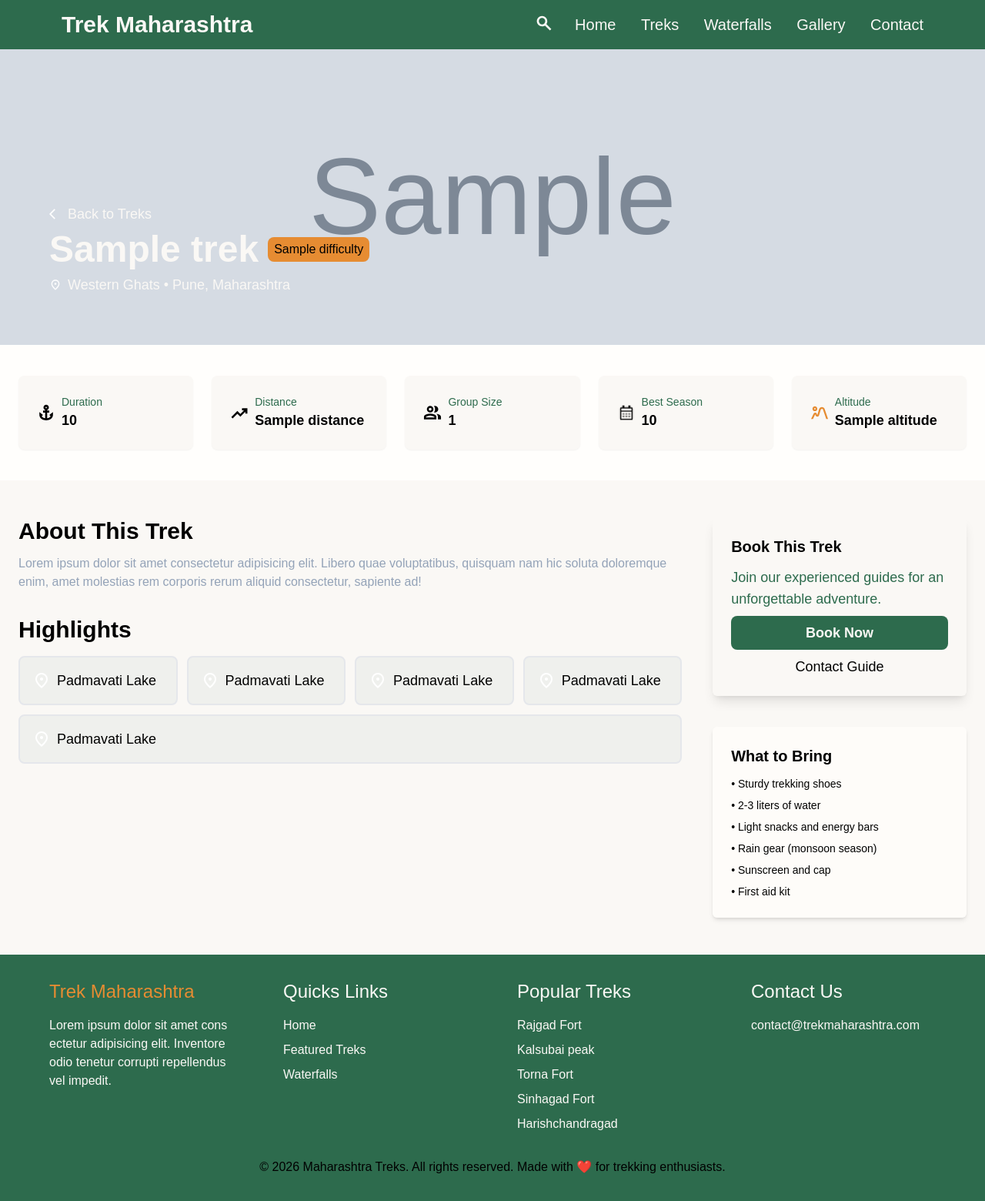
After one commit to MayankPrajapat615/Trek_Maharastra, a Flask app: template templates/trek_details.html in a window 1280 px wide. The commit adds this page. Shown: the whole page at 77% size. Run offline with Flask 3, Linux system fonts and the light colour scheme; the template is opened without the code that fills it: most values are stand-ins (such as "Sample title", 1, 10 or a date in 2020); grey boxes marked "Sample" are stand-in pictures; some web fonts are replaced.

Commit message:
created TREK detail page and waterfalls page

```diff
--- a/app.py
+++ b/app.py
@@ -125,6 +125,100 @@ treks = [
     }
 ]
 
+waterfalls = [
+    {
+        "title": "Devkund Waterfall",
+        "slug": "devkund-waterfall",
+        "difficulty": "Easy",
+        "height": "80 ft",
+        "image": "devkund-waterfall.jpg",
+        "BTTVisit": "June-September",
+        "description": "Crystal clear turquoise pool surrounded by lush greenery, perfect for monsoon photography and nature lovers."
+    },
+    {
+        "title": "Kune Waterfall",
+        "slug": "kune-waterfall",
+        "difficulty": "Easy",
+        "height": "200 ft",
+        "image": "kune.webp",
+        "BTTVisit": "June-October",
+        "description": "Three-tiered cascade near Lonavala visible from highway, stunning views during monsoon season with easy accessibility."
+    },
+    {
+        "title": "Lingmala Waterfall",
+        "slug": "lingmala-waterfall",
+        "difficulty": "Easy",
+        "height": "500 ft",
+        "image": "lingmala.webp",
+        "BTTVisit": "June-September",
+        "description": "Mahabaleshwar's tallest waterfall plunging into Venna Valley, spectacular monsoon views with misty surroundings and rainbows."
+    },
+    {
+        "title": "Thoseghar Waterfall",
+        "slug": "thoseghar-waterfall",
+        "difficulty": "Easy",
+        "height": "500 ft",
+        "image": "thoseghar.webp",
+        "BTTVisit": "June-October",
+        "description": "Series of waterfalls near Satara with breathtaking valley views, monsoon paradise for photographers and adventure seekers."
+    },
+    {
+        "title": "Randha Waterfall",
+        "slug": "randha-waterfall",
+        "difficulty": "Moderate",
+        "height": "170 ft",
+        "image": "randha.webp",
+        "BTTVisit": "July-September",
+        "description": "Bhandardara's powerful cascade formed by Pravara River, spectacular force during monsoon with surrounding mountain scenery."
+    },
+    {
+        "title": "Dabhosa Waterfall",
+        "slug": "dabhosa-waterfall",
+        "difficulty": "Moderate",
+        "height": "300 ft",
+        "image": "dabhosa-waterfall.jpg",
+        "BTTVisit": "June-September",
+        "description": "Majestic waterfall in Jawhar requiring short trek through dense forest, rewarding with pristine pool and natural beauty."
+    },
+    {
+        "title": "Someshwar Waterfall",
+        "slug": "someshwar-waterfall",
+        "difficulty": "Easy",
+        "height": "50 ft",
+        "image": "someshwar.webp",
+        "BTTVisit": "June-October",
+        "description": "Cascading beauty near Bhayandar with ancient Someshwar temple, peaceful spot for picnics and spiritual connection."
+    },
+    {
+        "title": "Zenith Waterfall",
+        "slug": "zenith-waterfall",
+        "difficulty": "Moderate",
+        "height": "300 ft",
+        "image": "zenith.webp",
+        "BTTVisit": "June-September",
+        "description": "Hidden gem near Khopoli requiring moderate trek, serene atmosphere with crystal clear water and lush surroundings."
+    },
+    {
+        "title": "Kalmandavi Waterfall",
+        "slug": "kalmandavi-waterfall",
+        "difficulty": "Moderate",
+        "height": "720 ft",
+        "image": "kalmandavi-waterfall.jpg",
+        "BTTVisit": "October-June",
+        "description": "Maharashtra's tallest waterfall in Bhandardara region, spectacular views during post-monsoon season with scenic trekking route."
+    },
+    {
+        "title": "Pandavkada Waterfall",
+        "slug": "pandavkada-waterfall",
+        "difficulty": "Moderate",
+        "height": "107 ft",
+        "image": "pandavkada.webp",
+        "BTTVisit": "July-September",
+        "description": "Beautiful falls near Kharghar with mythological significance, popular monsoon destination with easy accessibility from Mumbai."
+    }
+]
+
+
 @app.route('/')
 def home():
     return render_template('home.html')
@@ -134,6 +228,17 @@ def home():
 def treks_page():
     return render_template('treks.html', treks=treks)
 
+@app.route('/waterfalls')
+def waterfalls_page():
+    return render_template('waterfalls.html', waterfalls=waterfalls)
+
+@app.route('/treks/<slug>')
+def trek_details(slug):
+    trek = next((t for t in treks if t["slug"] == slug), None)
+    if not trek:
+        return "Trek not found", 404
+    return render_template('trek_details.html', trek=trek)
+
 
 if __name__ == '__main__':
     app.run(debug=True)
--- a/input.css
+++ b/input.css
@@ -8,6 +8,7 @@
     --secondary-color: #E68C32;    /* Amber Orange - HSL(28, 85%, 55%) */
     --text-color: #1F4D33;         /* Dark Forest - HSL(150, 30%, 15%) */
     --background-color: #FAF8F5;   /* Warm Cream - HSL(30, 20%, 98%) */
+    --muted-foreground: #fffefcc3;
     --hover-color: #234E38;        /* Dark Forest - HSL(145, 45%, 22%) */
   }
 
@@ -24,6 +25,9 @@
 }
 
 @layer components {
+
+
+
   .nav-link {
     @apply text-xl ml-7 font-medium transition-all duration-500 ease-in text-[#FAF8F5] relative no-underline;
   }
--- a/static/css/output.css
+++ b/static/css/output.css
@@ -563,6 +563,7 @@ video {
   /* Dark Forest - HSL(150, 30%, 15%) */
   --background-color: #FAF8F5;
   /* Warm Cream - HSL(30, 20%, 98%) */
+  --muted-foreground: #fffefcc3;
   --hover-color: #234E38;
   /* Dark Forest - HSL(145, 45%, 22%) */
 }
@@ -724,6 +725,10 @@ body {
   position: relative;
 }
 
+.bottom-0 {
+  bottom: 0px;
+}
+
 .bottom-12 {
   bottom: 3rem;
 }
@@ -744,6 +749,10 @@ body {
   left: 2rem;
 }
 
+.right-0 {
+  right: 0px;
+}
+
 .right-8 {
   right: 2rem;
 }
@@ -776,14 +785,9 @@ body {
   margin: auto;
 }
 
-.mx-8 {
-  margin-left: 2rem;
-  margin-right: 2rem;
-}
-
-.my-8 {
-  margin-top: 2rem;
-  margin-bottom: 2rem;
+.mx-auto {
+  margin-left: auto;
+  margin-right: auto;
 }
 
 .mb-1 {
@@ -925,8 +929,16 @@ body {
   height: 1rem;
 }
 
+.h-6 {
+  height: 1.5rem;
+}
+
 .h-8 {
   height: 2rem;
+}
+
+.h-96 {
+  height: 24rem;
 }
 
 .h-\[180px\] {
@@ -962,10 +974,6 @@ body {
   height: 100vh;
 }
 
-.h-20 {
-  height: 5rem;
-}
-
 .max-h-fit {
   max-height: -moz-fit-content;
   max-height: fit-content;
@@ -1003,6 +1011,10 @@ body {
   width: 11rem;
 }
 
+.w-6 {
+  width: 1.5rem;
+}
+
 .w-72 {
   width: 18rem;
 }
@@ -1029,6 +1041,10 @@ body {
 
 .min-w-0 {
   min-width: 0px;
+}
+
+.min-w-\[200px\] {
+  min-width: 200px;
 }
 
 .max-w-2xl {
@@ -1085,10 +1101,6 @@ body {
   justify-content: flex-start;
 }
 
-.justify-end {
-  justify-content: flex-end;
-}
-
 .justify-center {
   justify-content: center;
 }
@@ -1109,6 +1121,14 @@ body {
   gap: 2.5rem;
 }
 
+.gap-2 {
+  gap: 0.5rem;
+}
+
+.gap-3 {
+  gap: 0.75rem;
+}
+
 .gap-4 {
   gap: 1rem;
 }
@@ -1121,6 +1141,12 @@ body {
   gap: 2rem;
 }
 
+.space-y-2 > :not([hidden]) ~ :not([hidden]) {
+  --tw-space-y-reverse: 0;
+  margin-top: calc(0.5rem * calc(1 - var(--tw-space-y-reverse)));
+  margin-bottom: calc(0.5rem * var(--tw-space-y-reverse));
+}
+
 .overflow-hidden {
   overflow: hidden;
 }
@@ -1155,6 +1181,10 @@ body {
 
 .rounded-xl {
   border-radius: 0.75rem;
+}
+
+.border-2 {
+  border-width: 2px;
 }
 
 .border-b-4 {
@@ -1224,11 +1254,19 @@ body {
   background-color: rgb(35 78 56 / var(--tw-bg-opacity, 1));
 }
 
+.bg-muted {
+  background-color: #fffefcc3;
+}
+
 .bg-primary {
   --tw-bg-opacity: 1;
   background-color: rgb(45 107 77 / var(--tw-bg-opacity, 1));
 }
 
+.bg-primary\/5 {
+  background-color: rgb(45 107 77 / 0.05);
+}
+
 .bg-secondary {
   --tw-bg-opacity: 1;
   background-color: rgb(230 140 50 / var(--tw-bg-opacity, 1));
@@ -1244,11 +1282,6 @@ body {
   background-color: rgb(255 255 255 / var(--tw-bg-opacity, 1));
 }
 
-.bg-red-500 {
-  --tw-bg-opacity: 1;
-  background-color: rgb(239 68 68 / var(--tw-bg-opacity, 1));
-}
-
 .object-contain {
   -o-object-fit: contain;
      object-fit: contain;
@@ -1301,6 +1334,11 @@ body {
   padding-right: 2.5rem;
 }
 
+.px-12 {
+  padding-left: 3rem;
+  padding-right: 3rem;
+}
+
 .px-2 {
   padding-left: 0.5rem;
   padding-right: 0.5rem;
@@ -1321,6 +1359,11 @@ body {
   padding-right: 1.25rem;
 }
 
+.px-6 {
+  padding-left: 1.5rem;
+  padding-right: 1.5rem;
+}
+
 .px-8 {
   padding-left: 2rem;
   padding-right: 2rem;
@@ -1331,6 +1374,16 @@ body {
   padding-bottom: 0.25rem;
 }
 
+.py-10 {
+  padding-top: 2.5rem;
+  padding-bottom: 2.5rem;
+}
+
+.py-12 {
+  padding-top: 3rem;
+  padding-bottom: 3rem;
+}
+
 .py-16 {
   padding-top: 4rem;
   padding-bottom: 4rem;
@@ -1361,11 +1414,6 @@ body {
   padding-bottom: 1.5rem;
 }
 
-.px-12 {
-  padding-left: 3rem;
-  padding-right: 3rem;
-}
-
 .pb-6 {
   padding-bottom: 1.5rem;
 }
@@ -1374,8 +1422,8 @@ body {
   padding-top: 2.5rem;
 }
 
-.pt-20 {
-  padding-top: 5rem;
+.pt-16 {
+  padding-top: 4rem;
 }
 
 .text-left {
@@ -1419,6 +1467,11 @@ body {
   line-height: 1.75rem;
 }
 
+.text-sm {
+  font-size: 0.875rem;
+  line-height: 1.25rem;
+}
+
 .text-xl {
   font-size: 1.25rem;
   line-height: 1.75rem;
@@ -1433,6 +1486,10 @@ body {
   font-weight: 700;
 }
 
+.font-extrabold {
+  font-weight: 800;
+}
+
 .font-medium {
   font-weight: 500;
 }
@@ -1479,6 +1536,11 @@ body {
   color: rgb(230 140 50 / var(--tw-text-opacity, 1));
 }
 
+.text-slate-400 {
+  --tw-text-opacity: 1;
+  color: rgb(148 163 184 / var(--tw-text-opacity, 1));
+}
+
 .text-white {
   --tw-text-opacity: 1;
   color: rgb(255 255 255 / var(--tw-text-opacity, 1));
@@ -1494,6 +1556,24 @@ body {
 
 .no-underline {
   text-decoration-line: none;
+}
+
+.shadow-lg {
+  --tw-shadow: 0 10px 15px -3px rgb(0 0 0 / 0.1), 0 4px 6px -4px rgb(0 0 0 / 0.1);
+  --tw-shadow-colored: 0 10px 15px -3px var(--tw-shadow-color), 0 4px 6px -4px var(--tw-shadow-color);
+  box-shadow: var(--tw-ring-offset-shadow, 0 0 #0000), var(--tw-ring-shadow, 0 0 #0000), var(--tw-shadow);
+}
+
+.shadow-md {
+  --tw-shadow: 0 4px 6px -1px rgb(0 0 0 / 0.1), 0 2px 4px -2px rgb(0 0 0 / 0.1);
+  --tw-shadow-colored: 0 4px 6px -1px var(--tw-shadow-color), 0 2px 4px -2px var(--tw-shadow-color);
+  box-shadow: var(--tw-ring-offset-shadow, 0 0 #0000), var(--tw-ring-shadow, 0 0 #0000), var(--tw-shadow);
+}
+
+.shadow-sm {
+  --tw-shadow: 0 1px 2px 0 rgb(0 0 0 / 0.05);
+  --tw-shadow-colored: 0 1px 2px 0 var(--tw-shadow-color);
+  box-shadow: var(--tw-ring-offset-shadow, 0 0 #0000), var(--tw-ring-shadow, 0 0 #0000), var(--tw-shadow);
 }
 
 .backdrop-blur-sm {
@@ -1544,6 +1624,11 @@ body {
   background-color: rgb(230 140 50 / var(--tw-bg-opacity, 1));
 }
 
+.hover\:bg-textColor:hover {
+  --tw-bg-opacity: 1;
+  background-color: rgb(31 77 51 / var(--tw-bg-opacity, 1));
+}
+
 .hover\:bg-white\/20:hover {
   background-color: rgb(255 255 255 / 0.2);
 }
@@ -1609,6 +1694,10 @@ body {
     gap: 4rem;
   }
 
+  .md\:p-16 {
+    padding: 4rem;
+  }
+
   .md\:px-16 {
     padding-left: 4rem;
     padding-right: 4rem;
@@ -1624,11 +1713,6 @@ body {
     padding-bottom: 2rem;
   }
 
-  .md\:px-0 {
-    padding-left: 0px;
-    padding-right: 0px;
-  }
-
   .md\:text-left {
     text-align: left;
   }
@@ -1638,6 +1722,11 @@ body {
     line-height: 2.25rem;
   }
 
+  .md\:text-5xl {
+    font-size: 3rem;
+    line-height: 1;
+  }
+
   .md\:text-7xl {
     font-size: 4.5rem;
     line-height: 1;
--- a/static/js/script.js
+++ b/static/js/script.js
@@ -0,0 +1,13 @@
+// Get your elements
+const container = document.querySelector('.search-container');
+const input = document.querySelector('.search-input');
+
+// Add click listener
+container.addEventListener('click', function() {
+    // Toggle expanded class
+    container.classList.toggle('expanded');
+    // Focus input when expanded
+    if (container.classList.contains('expanded')) {
+        input.focus();
+    }
+});
--- a/templates/base.html
+++ b/templates/base.html
@@ -12,21 +12,25 @@
 
 </head>
 <body>
-    <header class="z-50 w-full h-20 py-4 px-20 bg-[#2D6B4D] flex items-center justify-between align-center transition-all duration-300 ease fixed">
+    <header class="z-50 w-full h-16 py-4 px-20 bg-[#2D6B4D] flex items-center justify-between align-center transition-all duration-300 ease fixed">
         <a href="#" class="text-3xl font-bold text-[#FAF8F5]">Trek Maharashtra</a>
         <div class="text-4xl font-bold md:hidden text-[#FAF8F5] ">&#8801;</div>
         <div class="hidden md:flex text-[#FAF8F5]">
+            <form action="/search">
+                <input class="hidden" type="text" placeholder="Search..">
+                <img src="{{ url_for('static', filename='images/icons/search_25dp_FAF8F5_FILL0_wght600_GRAD0_opsz24.svg') }}" alt="">
+            </form>
             <div class="navigation-item">
                 <a class="nav-link" href="/">Home</a>
                 <a class="nav-link" href="/treks">Treks</a>
-                <a class="nav-link" href="/#waterfalls">Waterfalls</a>
+                <a class="nav-link" href="/waterfalls">Waterfalls</a>
                 <a class="nav-link" href="/gallery">Gallery</a>
                 <a class="nav-link" href="/contact">Contact</a>
             </div>
         </div>
     </header>
 
-    <main class="pt-20">
+    <main class="pt-16">
         <div class="container">
             {% with messages = get_flashed_messages(with_categories=True) %}
                 {% if messages %}
--- /dev/null
+++ b/templates/trek_details.html
@@ -0,0 +1,133 @@
+{% extends "base.html" %}
+
+{% block content %}
+
+    <section class="relative w-full">
+        <img  class="w-full h-96 object-cover" src="{{ url_for('static', filename='images/' + trek.image) }}" alt="{{ trek.name }} image">
+        <div class="absolute p-6 md:p-16 bottom-0 left-0 right-0">
+            <div class="mx-auto">
+                <a class="text-background flex items-center gap-2 mb-2 text-lg" href="/treks">
+                    <img class="h-4 w-4" src="{{ url_for('static', filename='images/icons/arrow_back_ios_24dp_FFFFFF_FILL0_wght400_GRAD0_opsz24.svg') }}" alt="">
+                    Back to Treks
+                </a>
+                <div class="flex flex-wrap items-center gap-3 mb-2">
+                    <h1 class="text-3xl md:text-5xl font-extrabold text-background">{{ trek.title }}</h1>
+                    <span class="bg-secondary py-1 px-2 rounded-lg font-medium">{{ trek.difficulty }}</span>
+                </div>
+                <div class="flex items-center gap-2 text-lg">
+                    <img class="h-4 w-4" src="{{ url_for('static', filename='images/icons/location_on_24dp_FFFFFF_FILL0_wght400_GRAD0_opsz24.svg') }}" alt="">
+                    <span class="text-background">Western Ghats • Pune, Maharashtra</span>
+                </div>
+            </div>
+        </div>
+    </section>
+    <section class="py-10 bg-muted w-full">
+        <div class="px-6 mx-auto">
+            <div class="flex flex-wrap gap-6 md:flex-row justify-evenly">
+                <div class="flex flex-1 min-w-[200px] p-6 gap-2 items-center bg-background shadow-sm rounded-lg">
+                    <img class="h-6 w-6" src="{{ url_for('static', filename='images/icons/anchor_18dp_000000_FILL0_wght500_GRAD200_opsz20.svg') }}" alt="">
+                    <div>
+                        <p class="text-sm text-primary">Duration</p>
+                        <p class="text-lg font-bold">{{ trek.duration }}</p>
+                    </div>
+                </div>
+
+                <div class="flex flex-1 min-w-[200px] p-6 gap-2 items-center bg-background shadow-sm rounded-lg">
+                    <img class="h-6 w-6" src="{{ url_for('static', filename='images/icons/trending_up_18dp_000000_FILL0_wght500_GRAD200_opsz20.svg') }}" alt="">
+                    <div>
+                        <p class="text-sm text-primary">Distance</p>
+                        <p class="text-lg font-bold">{{ trek.distance }}</p>
+                    </div>
+                </div>
+
+                <div class="flex flex-1 min-w-[200px] p-6 gap-2 items-center bg-background shadow-sm rounded-lg">
+                    <img class="h-6 w-6" src="{{ url_for('static', filename='images/icons/group_18dp_000000_FILL0_wght500_GRAD200_opsz20.svg') }}" alt="">
+                    <div>
+                        <p class="text-sm text-primary">Group Size</p>
+                        <p class="text-lg font-bold">{{ trek.group_size }}</p>
+                    </div>
+                </div>
+
+                <div class="flex flex-1 min-w-[200px] p-6 gap-2 items-center bg-background shadow-sm rounded-lg">
+                    <img class="h-6 w-6" src="{{ url_for('static', filename='images/icons/calendar_month_18dp_000000_FILL0_wght400_GRAD0_opsz20.png') }}" alt="">
+                    <div>
+                        <p class="text-sm text-primary">Best Season</p>
+                        <p class="text-lg font-bold">{{ trek.duration }}</p>
+                    </div>
+                </div>
+
+                <div class="flex flex-1 min-w-[200px] p-6 gap-2 items-center bg-background shadow-sm rounded-lg">
+                    <img class="h-6 w-6 text-background" src="{{ url_for('static', filename='images/icons/landscape_2_24dp_E68C32_FILL0_wght500_GRAD0_opsz24.svg') }}" alt="">
+                    <div>
+                        <p class="text-sm text-primary">Altitude</p>
+                        <p class="text-lg font-bold">{{ trek.altitude }}</p>
+                    </div>
+                </div>
+
+            </div>
+        </div>
+    </section>
+
+    <section class="bg-background py-12">
+        <div class="mx-auto px-6">
+            <div class="flex flex-col md:flex-row gap-10">
+
+                <div>
+                    <div>
+                        <h2 class="text-3xl mb-3 font-extrabold">About This Trek</h2>
+                        <p class="text-base text-slate-400">Lorem ipsum dolor sit amet consectetur adipisicing elit. Libero quae voluptatibus, quisquam nam hic soluta doloremque enim, amet molestias rem corporis rerum aliquid consectetur, sapiente ad!</p>
+                    </div>
+                    <div class="">
+                        <h2 class="text-3xl mt-8 mb-4 font-extrabold">Highlights<h2>
+                        <div class="flex flex-wrap gap-3 justify-center">
+                            <div class="flex min-w-[200px] flex-1 items-center gap-2 p-4 bg-primary/5 rounded-lg border-2 border-hover-400">
+                                <img class="h-6 w-6" src="{{ url_for('static', filename='images/icons/location_on_24dp_FFFFFF_FILL0_wght400_GRAD0_opsz24.svg') }}" alt="">
+                                <span class="text-lg">Padmavati Lake</span>
+                            </div>
+                            <div class="flex min-w-[200px] flex-1 items-center gap-2 p-4 bg-primary/5 rounded-lg border-2 border-hover-400">
+                                <img class="h-6 w-6" src="{{ url_for('static', filename='images/icons/location_on_24dp_FFFFFF_FILL0_wght400_GRAD0_opsz24.svg') }}" alt="">
+                                <span class="text-lg">Padmavati Lake</span>
+                            </div>
+                            <div class="flex  min-w-[200px] flex-1 items-center gap-2 p-4 bg-primary/5 rounded-lg border-2 border-hover-400">
+                                <img class="h-6 w-6" src="{{ url_for('static', filename='images/icons/location_on_24dp_FFFFFF_FILL0_wght400_GRAD0_opsz24.svg') }}" alt="">
+                                <span class="text-lg">Padmavati Lake</span>
+                            </div>
+                            <div class="flex  min-w-[200px] flex-1 items-center gap-2 p-4 bg-primary/5 rounded-lg border-2 border-hover-400">
+                                <img class="h-6 w-6" src="{{ url_for('static', filename='images/icons/location_on_24dp_FFFFFF_FILL0_wght400_GRAD0_opsz24.svg') }}" alt="">
+                                <span class="text-lg">Padmavati Lake</span>
+                            </div>
+                            <div class="flex min-w-[200px] flex-1 items-center gap-2 p-4 bg-primary/5 rounded-lg border-2 border-hover-400">
+                                <img class="h-6 w-6" src="{{ url_for('static', filename='images/icons/location_on_24dp_FFFFFF_FILL0_wght400_GRAD0_opsz24.svg') }}" alt="">
+                                <span class="text-lg">Padmavati Lake</span>
+                            </div>
+
+                        </div>
+                    </div>
+                </div>
+
+                <div class="flex gap-4 flex-col align-middle">
+                    <div class="p-6 shadow-lg rounded-md">
+                        <h3 class="text-xl font-extrabold mb-3">Book This Trek</h3>
+                        <p class="text-lg text-primary mb-2">Join our experienced guides for an unforgettable adventure.</p>
+                        <button class="w-full py-2 text-lg bg-primary text-background rounded-lg mb-2 font-bold hover:bg-textColor">Book Now</button><br>
+                        <button class="w-full text-lg text-center hover:scale-110">Contact Guide</button>
+                    </div>
+                    <div class="p-6 bg-muted shadow-md rounded-md mt-6">
+                        <h3 class="text-xl font-extrabold mb-3">What to Bring</h3>
+                        <ul class="space-y-2 text-sm">
+                            <li>•  Sturdy trekking shoes</li>
+                            <li>•  2-3 liters of water</li>
+                            <li>•  Light snacks and energy bars</li>
+                            <li>•  Rain gear (monsoon season)</li>
+                            <li>•  Sunscreen and cap</li>
+                            <li>•  First aid kit</li>
+                        </ul>
+                    </div>
+                </div>
+
+            </div>
+        </div>
+    </section>
+
+
+{% endblock %}
--- a/templates/treks.html
+++ b/templates/treks.html
@@ -37,6 +37,9 @@
                             {{ trek.group_size }}
                         </span>
                     </div>
+                    <div class="view-all-btn mt-4 text-center">
+                            <a href="#">View Details</a>
+                    </div>
                 </div>
             </div>
 
```
Also changed, not shown: templates/waterfalls.html (added, +48 -0 lines), static/images/icons/airport_shuttle_24dp_FFFFFF_FILL0_wght400_GRAD0_opsz24.svg (added), static/images/icons/arrow_back_ios_24dp_FFFFFF_FILL0_wght400_GRAD0_opsz24.svg (added), static/images/icons/directions_railway_24dp_FFFFFF_FILL0_wght400_GRAD0_opsz24.svg (added), static/images/icons/location_on_24dp_FFFFFF_FILL0_wght400_GRAD0_opsz24.svg (added), static/images/icons/navigation_24dp_FFFFFF_FILL0_wght400_GRAD0_opsz24.svg (added), static/images/icons/search_25dp_FAF8F5_FILL0_wght600_GRAD0_opsz24.svg (added), 1 other file.
